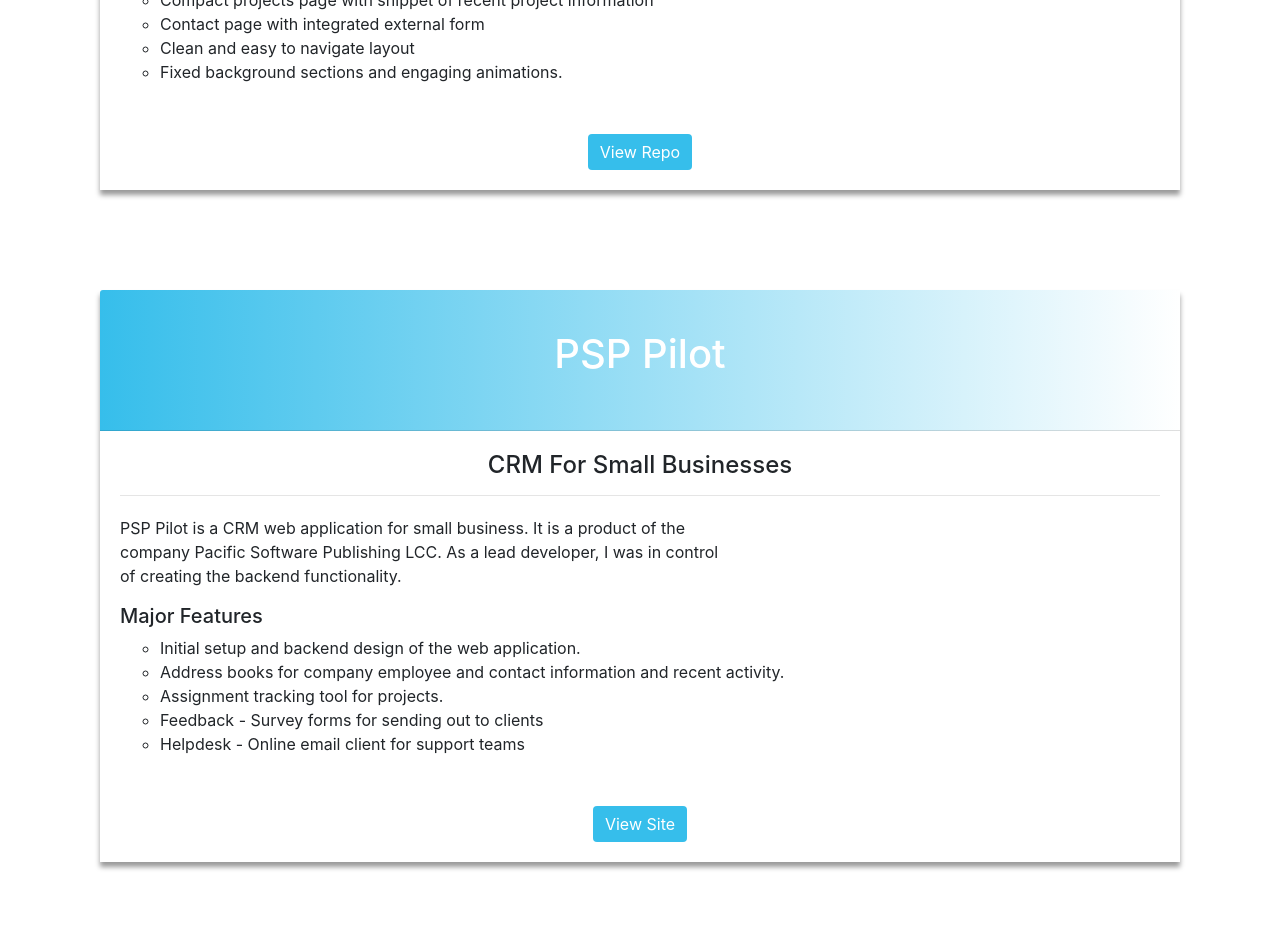
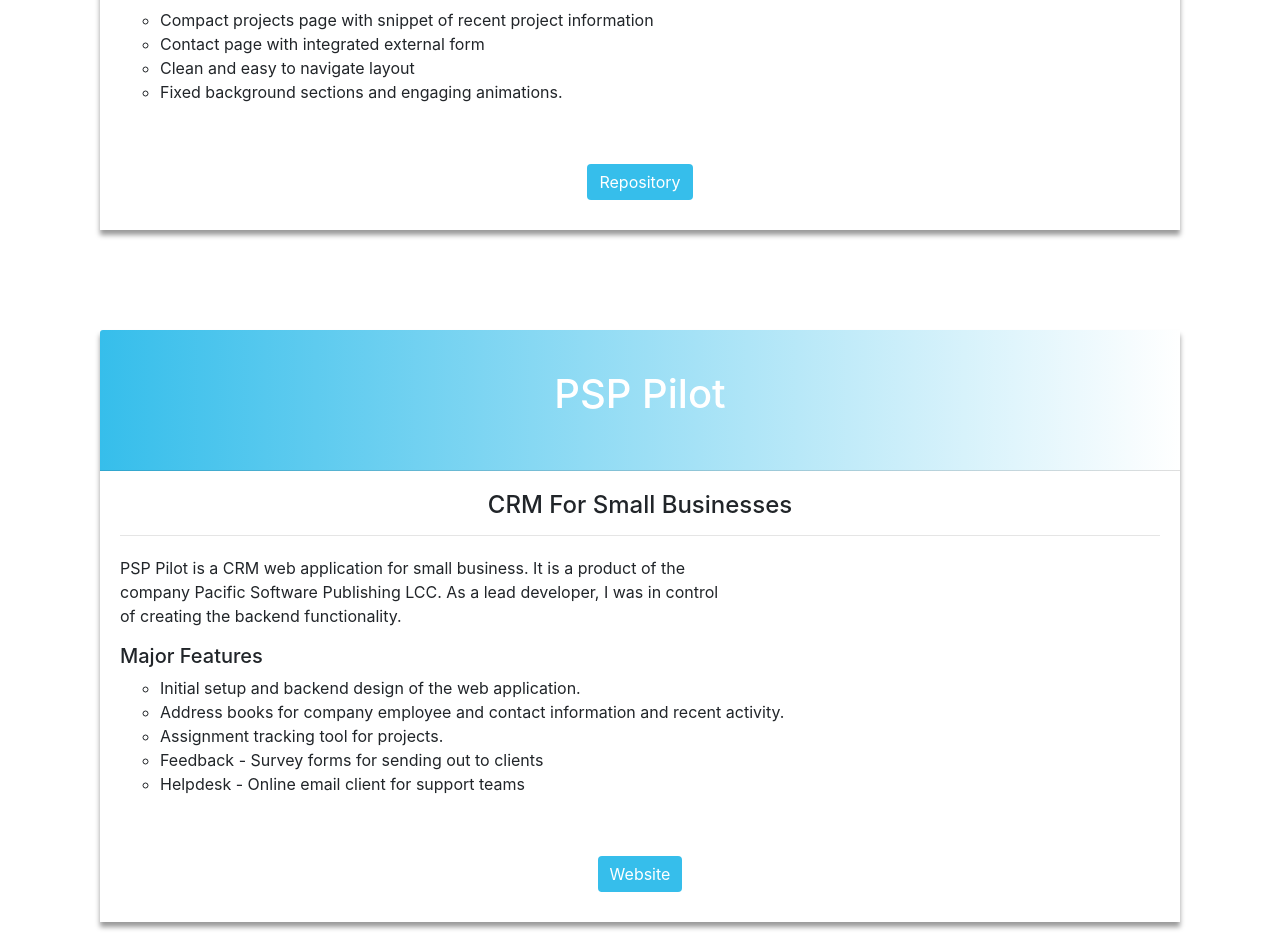
Before and after one commit to kinern/kinern-portfolio, a React (Create React App) app: page /projects in a window 1280 px wide. Shown: the part 3260-4212 px from the top of the page. Built offline with nearby package versions, Linux system fonts and the light colour scheme.

Commit message:
adding jtrack website link and google analytics script

```diff
--- a/public/index.html
+++ b/public/index.html
@@ -1,6 +1,16 @@
 <!DOCTYPE html>
 <html lang="en">
   <head>
+    <!-- Global site tag (gtag.js) - Google Analytics -->
+    <script async src="https://www.googletagmanager.com/gtag/js?id=UA-178241671-1"></script>
+    <script>
+      window.dataLayer = window.dataLayer || [];
+      function gtag(){dataLayer.push(arguments);}
+      gtag('js', new Date());
+
+      gtag('config', 'UA-178241671-1');
+    </script>
+
     <meta charset="utf-8" />
     <link rel="icon" href="%PUBLIC_URL%/portfolio-favicon.ico" />
     <meta name="viewport" content="width=device-width, initial-scale=1" />
--- a/src/components/projectcard.jsx
+++ b/src/components/projectcard.jsx
@@ -30,8 +30,8 @@
         const {url, repo} = this.props.project;
         const buttons =
             <div className="card-buttons">
-                {(url)? <a className="project-btn btn btn-primary" target="_blank" rel="noopener noreferrer" href={url}>View Site</a>: ''}
-                {(repo)? <a className="project-btn btn btn-primary" target="_blank" rel="noopener noreferrer" href={repo}>View Repo</a>: ''}
+                {(url)? <a className="project-btn btn btn-primary" target="_blank" rel="noopener noreferrer" href={url}>Website</a>: ''}
+                {(repo)? <a className="project-btn btn btn-primary" target="_blank" rel="noopener noreferrer" href={repo}>Repository</a>: ''}
             </div>
         return buttons;
     }
--- a/src/css/main.css
+++ b/src/css/main.css
@@ -242,6 +242,7 @@
 .project-btn {
     background-color: #36beeb;
     border:none;
+    margin: 10px;
 }
 
 .project-btn:hover {
--- a/src/projectData.js
+++ b/src/projectData.js
@@ -30,7 +30,7 @@
         </div>,
         icon : <FontAwesomeIcon icon={faRunning} />,
         tags: ['React Native', 'Javascript', 'SQLite', 'Android', 'HTML5', 'CSS3'],
-        url: null,
+        url: 'https://kinern.github.io/jtrack',
         repo: 'https://github.com/kinern/jtrack',
         headerImage: ''
 
```
